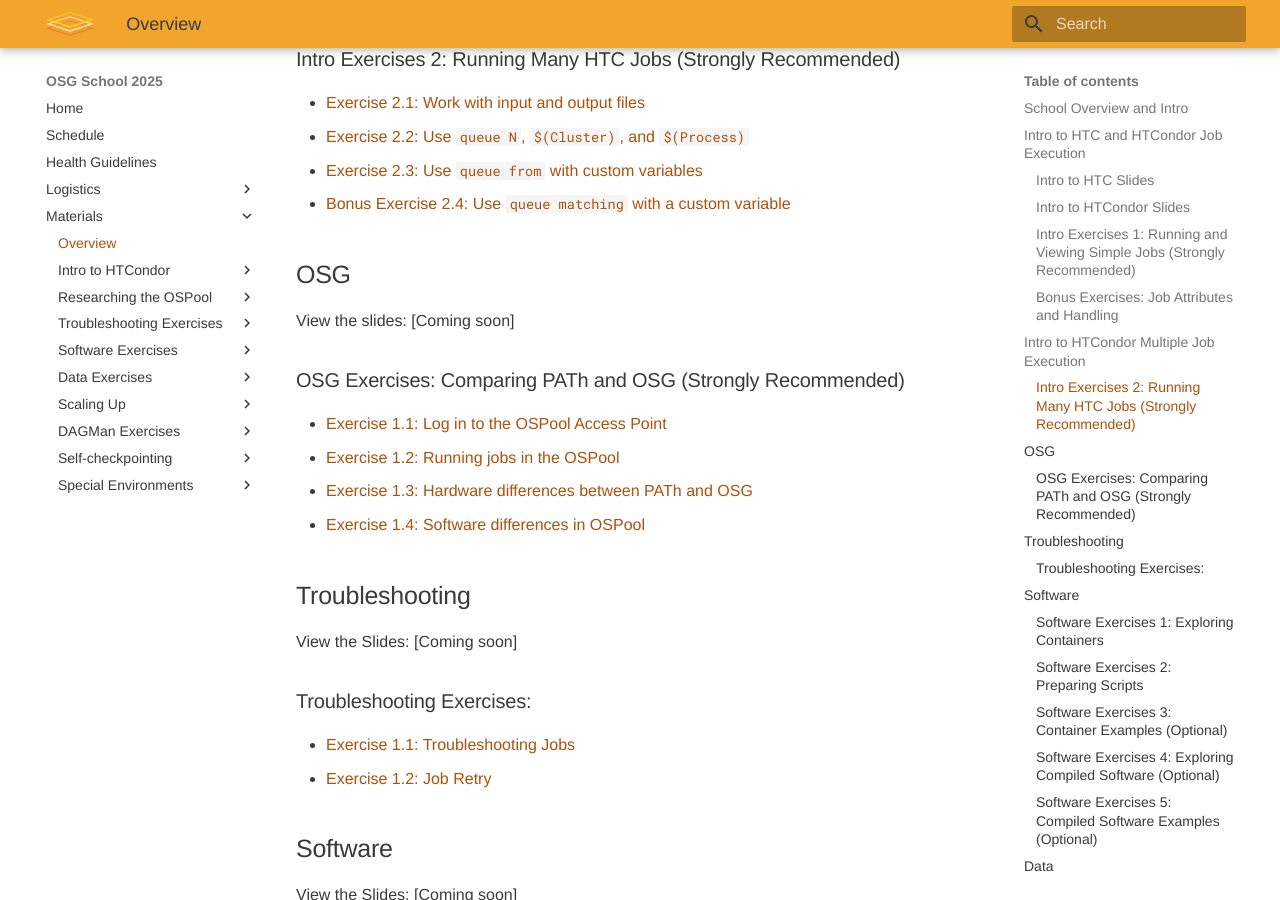
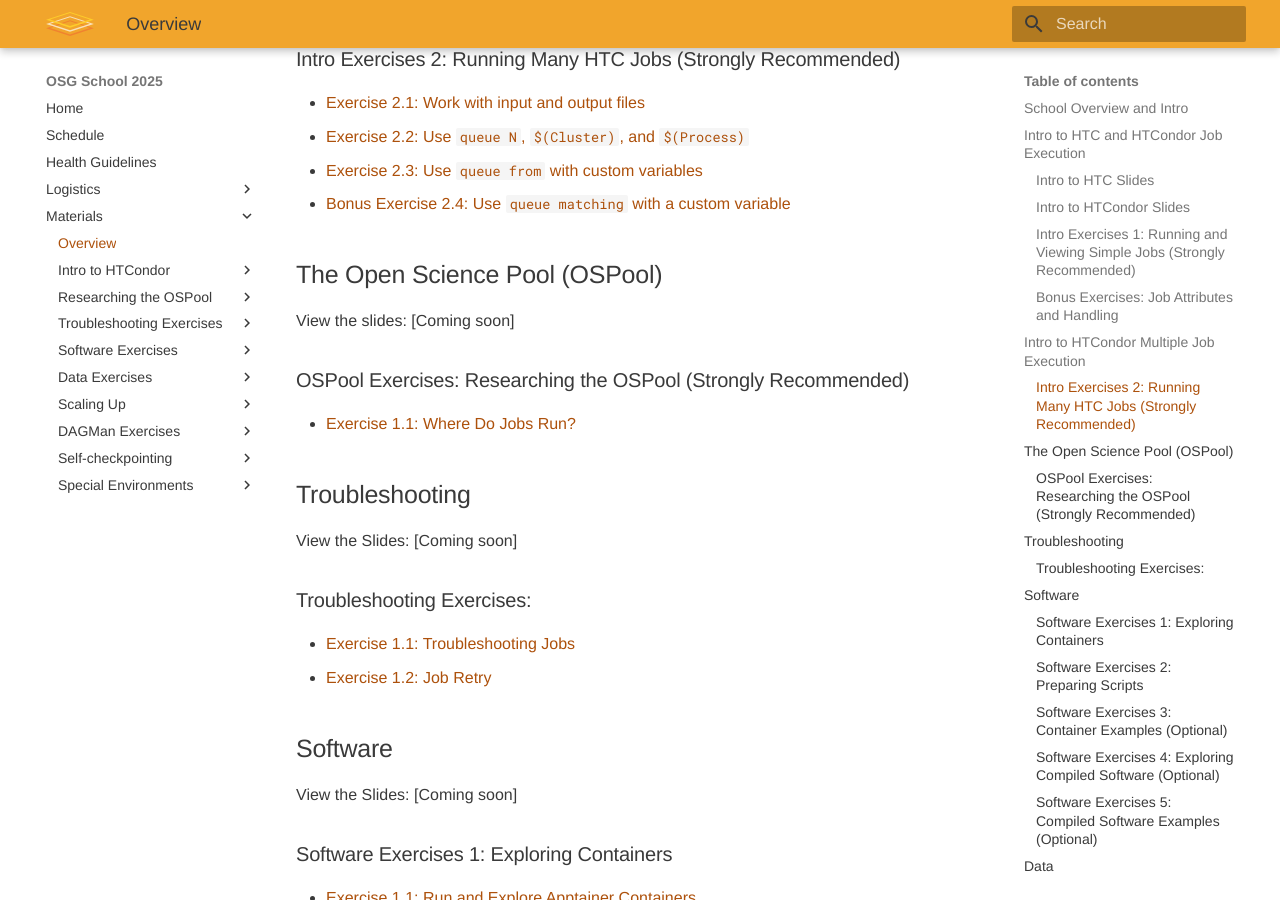
Before and after one commit to osg-htc/school-2025, an MkDocs documentation site: the page built from docs/materials/index.md, in a window 1280 px wide and 900 px high, scrolled down 1107 px. Built offline with MkDocs 1.6.1 and Material for MkDocs 9.7.7, drawn with Linux system fonts in a browser that asks for light colours.

Commit message:
Fixed Materials Overview for OSPool

```diff
--- a/docs/materials/index.md
+++ b/docs/materials/index.md
@@ -47,17 +47,14 @@
 - [Exercise 2.3: Use `queue from` with custom variables](htcondor/part2-ex3-queue-from.md)
 - [Bonus Exercise 2.4: Use `queue matching` with a custom variable](htcondor/part2-ex4-queue-matching.md)
 
-## OSG
+## The Open Science Pool (OSPool)
 
 View the slides: [Coming soon]
 <!-- View the slides: [pdf](osg/files/osgs24-day2-part1-osg-timc.pdf) -->
 
-### OSG Exercises: Comparing PATh and OSG (Strongly Recommended)
+### OSPool Exercises: Researching the OSPool (Strongly Recommended)
 
-- [Exercise 1.1: Log in to the OSPool Access Point](osg/part1-ex1-login-scp.md)
-- [Exercise 1.2: Running jobs in the OSPool](osg/part1-ex2-submit-osg.md)
-- [Exercise 1.3: Hardware differences between PATh and OSG](osg/part1-ex3-hardware-diffs.md)
-- [Exercise 1.4: Software differences in OSPool](osg/part1-ex4-software-diffs.md)
+- [Exercise 1.1: Where Do Jobs Run?](ospool/part1-ex1-where-run.md)
 
 ## Troubleshooting
 
```
